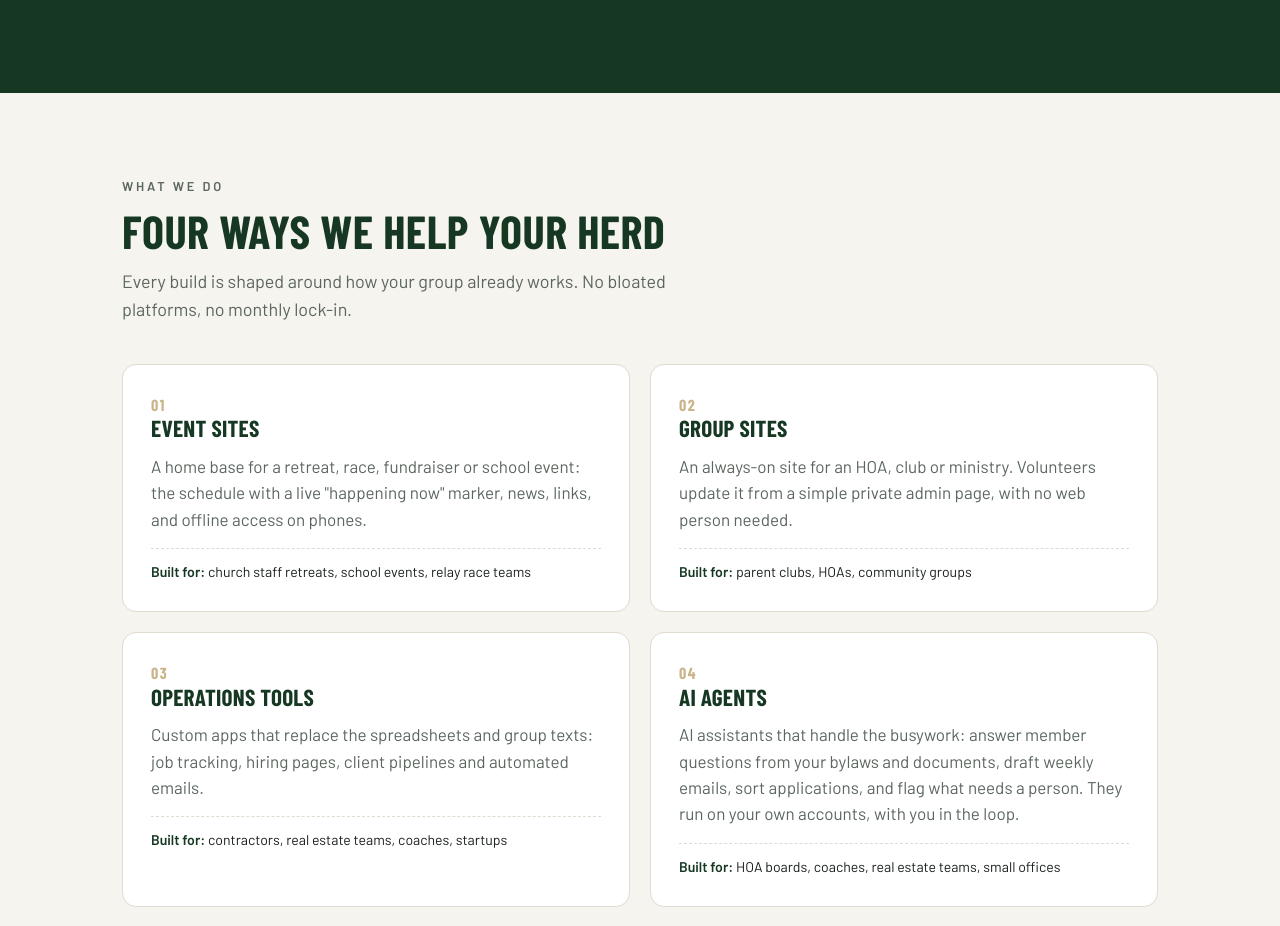
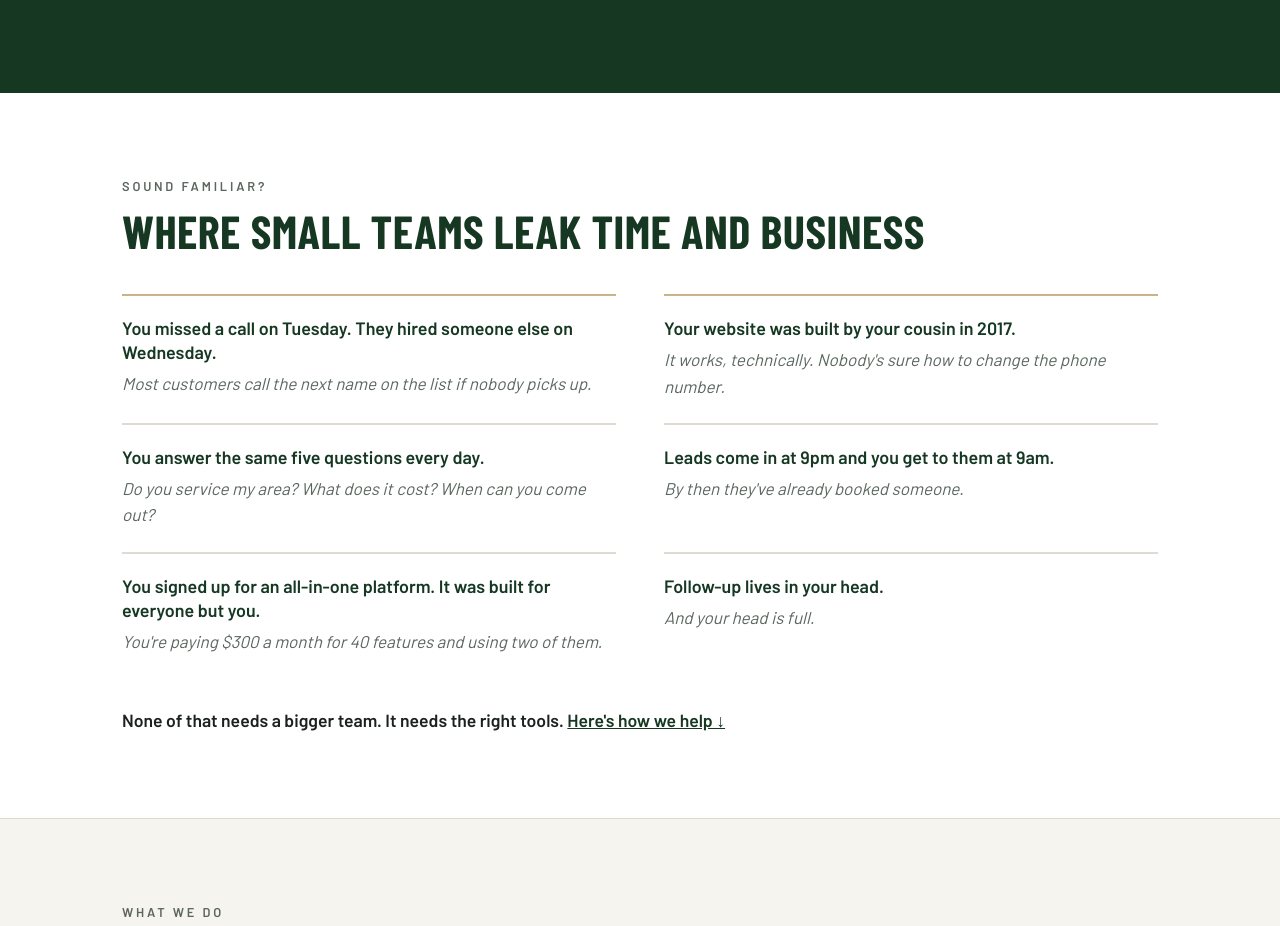
Before and after one commit to levimcneely-cmyk/herdcoindy, a plain HTML site: page index.html in a window 1280 px wide. Shown: the part 604-1530 px from the top of the page. Drawn offline with nearby package versions, Linux system fonts and the light colour scheme.

Commit message:
Hero: 'small teams stretched thin'; add Sound familiar? pain-points section
Co-Authored-By: Claude Opus 5.5 <noreply@anthropic.com>
Claude-Session: https://claude.ai/code/session_01TFajhtBWNJAV1Sfap4x17V

```diff
--- a/index.html
+++ b/index.html
@@ -79,6 +79,17 @@
   .card .ex{margin-top:16px;font-size:.88rem;color:var(--ink);border-top:1px dashed var(--line);padding-top:12px}
   .card .ex b{font-weight:600;color:var(--green)}
   .num{font-family:"Barlow Condensed";font-weight:700;font-size:1rem;color:var(--tan);letter-spacing:.1em}
+
+  /* pain points */
+  .pains{background:#fff;border-bottom:1px solid var(--line)}
+  .plist{list-style:none;margin:40px 0 0;padding:0;display:grid;grid-template-columns:repeat(2,1fr);gap:0 48px}
+  @media (max-width:820px){ .plist{grid-template-columns:1fr} }
+  .plist li{border-top:2px solid var(--line);padding:20px 0 24px}
+  .plist li:nth-child(-n+2){border-top-color:var(--tan)}
+  @media (max-width:820px){ .plist li:nth-child(2){border-top-color:var(--line)} }
+  .plist b{display:block;font-weight:600;font-size:1.12rem;color:var(--green);line-height:1.35}
+  .plist i{display:block;color:var(--muted);margin-top:6px}
+  .pains .turn{margin:28px 0 0;font-weight:600;font-size:1.1rem}
 
   /* process */
   .process{background:#fff;border-top:1px solid var(--line);border-bottom:1px solid var(--line)}
@@ -183,7 +194,7 @@
     <div class="wrap">
       <div>
         <p class="tag">Tools for your herd.</p>
-        <h1>Sites, apps, and agents for teams that run lean.</h1>
+        <h1>Sites, apps, and agents for small teams stretched thin.</h1>
         <p>Churches, clubs, HOAs, race teams, startups and small businesses: we build the website, app or AI agent your group actually needs. Simple to use, cheap to run, and it's yours.</p>
         <div class="ctas">
           <a class="btn light" href="#contact">Book a consult</a>
@@ -191,6 +202,22 @@
         </div>
       </div>
       <img class="mark" src="assets/bison-white.png" alt="" width="420" height="264">
+    </div>
+  </section>
+
+  <section id="pains" class="pains">
+    <div class="wrap">
+      <p class="eyebrow">Sound familiar?</p>
+      <h2>Where small teams leak time and business</h2>
+      <ul class="plist">
+        <li><b>You missed a call on Tuesday. They hired someone else on Wednesday.</b><i>Most customers call the next name on the list if nobody picks up.</i></li>
+        <li><b>Your website was built by your cousin in 2017.</b><i>It works, technically. Nobody's sure how to change the phone number.</i></li>
+        <li><b>You answer the same five questions every day.</b><i>Do you service my area? What does it cost? When can you come out?</i></li>
+        <li><b>Leads come in at 9pm and you get to them at 9am.</b><i>By then they've already booked someone.</i></li>
+        <li><b>You signed up for an all-in-one platform. It was built for everyone but you.</b><i>You're paying $300 a month for 40 features and using two of them.</i></li>
+        <li><b>Follow-up lives in your head.</b><i>And your head is full.</i></li>
+      </ul>
+      <p class="turn">None of that needs a bigger team. It needs the right tools. <a href="#what">Here's how we help &darr;</a></p>
     </div>
   </section>
 
```
Also changed, not shown: portfolio.html (+1 -1 lines), 1 other file.
